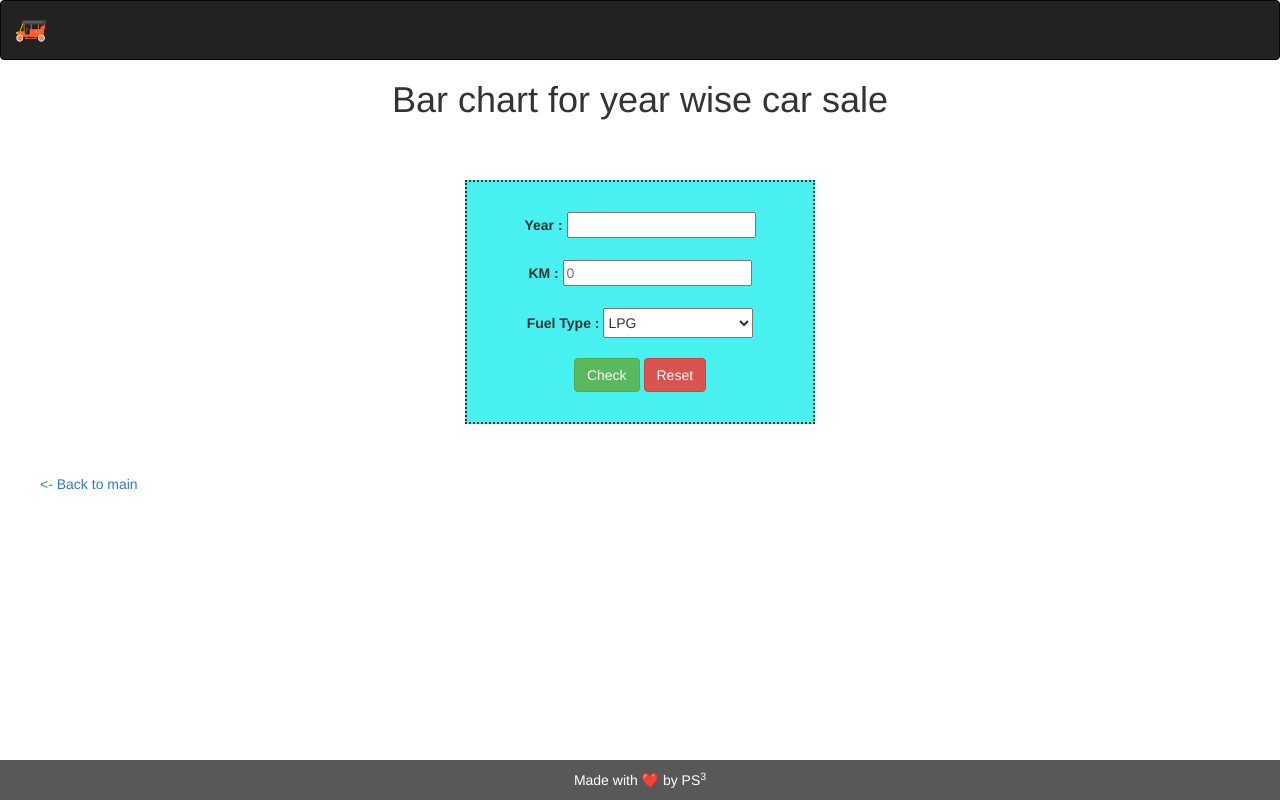
After one commit to soujatyabhat/Minor_Project, a Flask app: page /santanu in a window 1280 px wide. The commit adds this page. Run offline with Flask 2, Linux system fonts and the light colour scheme; some libraries are stand-ins or nearby versions.

Commit message:
mysecondcommit

```diff
--- a/SERVER.py
+++ b/SERVER.py
@@ -1,6 +1,7 @@
 from flask import Flask,render_template,url_for,request,redirect
 import json, random
 import pandas as pd
+import numpy as np
 
 app = Flask(__name__)
 
@@ -13,6 +14,27 @@ def index():
 # Importing the dataset
 dataset = pd.read_csv('final.csv')
 dataset = dataset.dropna()
+
+
+#Santanu Saha Segment
+#predict car price based on year,km, Fuel type
+
+@app.route('/santanu', methods=["GET", "POST"])
+def santanu():
+    unique_fuel_type = list(set(dataset.iloc[:,5].values))
+    return render_template('perdiction.html',option = unique_fuel_type , heading = "wise car sale",pred = "pred1",ln = len(unique_fuel_type))
+
+@app.route('/pred1', methods=["GET", "POST"])
+def main2():
+    if request.method == 'POST':
+
+        #HTML Elements
+        year = int(request.form['year'])
+        km = int(request.form['KM'])
+        fuel = int(request.form['fuel'])
+
+        #Predition code
+
 
 
 #Soujatya Bhattacharya Segment
@@ -28,7 +50,7 @@ years = list(map(int,dataset.iloc[:,2].values))
 
 
 @app.route('/rick', methods=["GET", "POST"])
-def main1():
+def main3():
     unique_years = list(set(years))
     return render_template('analysis.html',option = unique_years, heading = "wise car sale",year = "year1")
 
@@ -60,7 +82,7 @@ Unique_car_model = list(set(dataset.iloc[:,1].values))
 car_model = dataset.iloc[:,1].values
 
 @app.route('/satya', methods=["GET", "POST"])
-def main2():
+def main4():
     unique_years = list(set(years))
     return render_template('analysis.html',option = unique_years, heading = "wise car band",year = "year2")
 
@@ -78,4 +100,4 @@ def yr2():
         return render_template('result.html', title=num, max=max(y), labels=Unique_car_model, values=y,link = "/satya")
 
 if __name__ == "__main__":
-    app.run()
+    app.run(port = 3000)
--- a/templates/index.html
+++ b/templates/index.html
@@ -46,7 +46,7 @@
               <h2 class="featurette-heading"> Links for Price Analysis and Predictions </h2>
                 <ol type = "i">
                   <li> <a href = ""> Price Prediction One </a> </li>
-                  <li> <a href = ""> Price Prediction Two </a> </li>
+                  <li> <a href = "/santanu"> Price Prediction Two </a> </li>
                   <li> <a href = "/satya"> Analysis One </a> </li>
                   <li> <a href = "/rick"> Analysis Two </a> </li>
                 </ol>
--- /dev/null
+++ b/templates/perdiction.html
@@ -0,0 +1,82 @@
+<!DOCTYPE html>
+<html lang="en">
+<head>
+    <meta charset="UTF-8">
+    <meta http-equiv="X-UA-Compatible" content="IE=edge">
+    <meta name="viewport" content="width=device-width, initial-scale=1.0">
+    <link rel="stylesheet" href="https://maxcdn.bootstrapcdn.com/bootstrap/3.4.1/css/bootstrap.min.css">
+    <title> Price Analysis </title>
+    <style>
+    .footer
+      {
+          position: fixed;
+          background-color: rgba(0, 0, 0, 0.568);
+          bottom: 0;
+          width: 100%;
+          color: white;
+          text-align: center;
+      }
+      form
+      {
+          background-color: rgb(73, 240, 240);
+          padding: 30px 50px;
+          margin : 50px 60px;
+          width: 350px;
+          border: 2px dotted;
+      }
+      select
+      {
+         width: 150px;
+         height:30px;
+      }
+      button
+      {
+          padding : 5px 20px;
+          margin: 16px 100px;
+          border-radius: 10%;
+      }
+    </style>
+</head>
+{% extends "layout.html" %}
+{% block body %}
+<body bgcolor = "black">
+    <center>
+        <h1 class="display-2">Bar chart for year {{ heading }} </h1>
+        <div class="container">
+            <form action = "/{{ pred }}" method ="POST">
+                <label> Year : </label>
+                <input type = "text" name = "year" required>
+                <br> <br>
+
+                <label> KM : </label>
+                <input type = "text" maxlength="10"  placeholder="0" name = "KM" required>
+                <br> <br>
+
+                <label> Fuel Type : </label>
+                <select name = "fuel">
+                    {% for item in range(ln) %}
+                        <option value = "{{ item }}"> {{ option[item] }} </option>
+                    {% endfor %}
+                </select>
+                <br>
+                <br>
+                <button type="submit" class="btn btn-success"> Check </button>
+                <button type="reset" class="btn btn-danger"> Reset </button>
+            </form>
+        </div>
+    </center>
+    <ul type = "none">
+        <a href = "/"> <li> <- Back to main </li> </a>
+    </ul>
+
+    <footer class="bg-light text-center text-lg-start footer">
+        <!-- Copyright -->
+        <div class="text-center p-3" style="background-color: rgba(0, 0, 0, 0.2); padding: 10px;">
+          Made with ❤️ by PS<sup>3</sup>
+        </div>
+        <!-- Copyright -->
+      </footer>
+      {% endblock %}
+
+</body>
+</html>
```
Also changed, not shown: others/Carprice_predect.py (added, +71 -0 lines), templates/output.html (added, +14 -0 lines).
